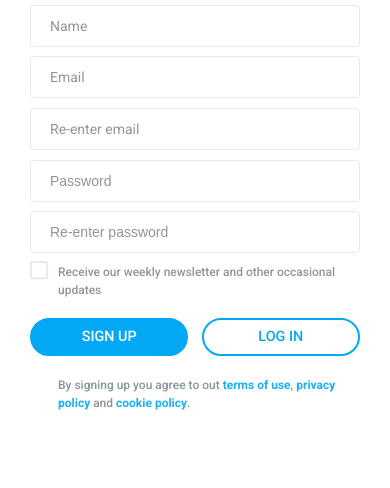
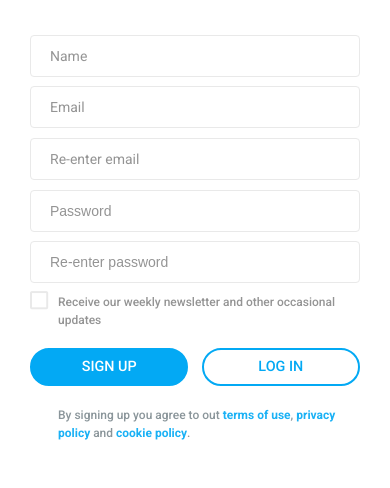
Before and after one commit to solspyre/html-layout-test, a plain HTML site: page signup.html in a window 390 px wide. Shown: the part 359-847 px from the top of the page. Drawn offline with nearby package versions, Linux system fonts and the light colour scheme; a script that the page names is missing.

Commit message:
form position fixed for mobile devices

```diff
--- a/css/authentication.css
+++ b/css/authentication.css
@@ -269,18 +269,14 @@
 			}
 
 			.auth-form form {
-				margin: 0 15px 0px 15px;
+				margin: 30px 15px;
 			}
 
 			main.auth > .row {
 				margin: 0;
 				border-radius: 0;
-				/*height: 100vh;*/
+				height: 100vh;
 				box-shadow: none;
-			}
-
-			.auth-form form {
-
 			}
 
 			.logo {
```
